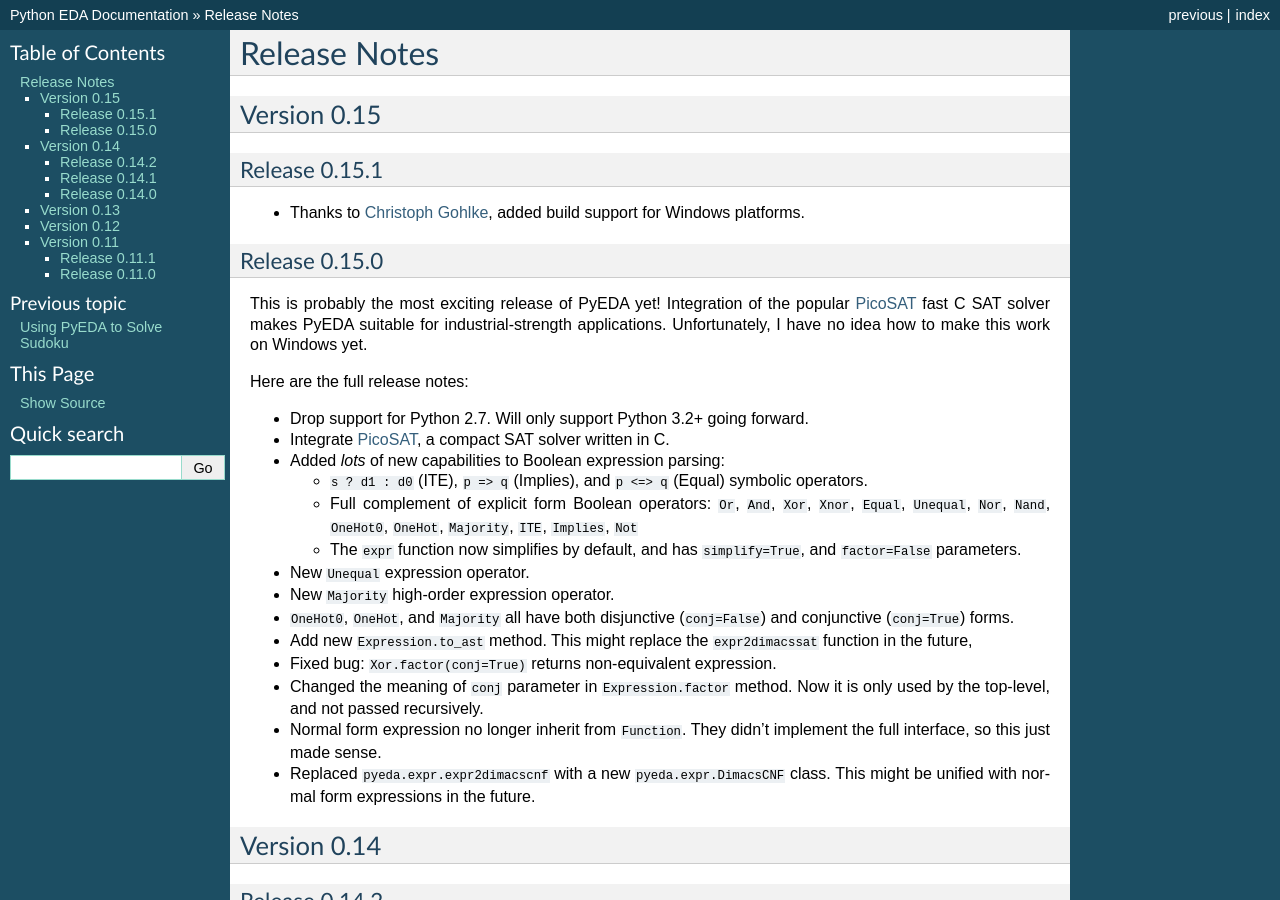
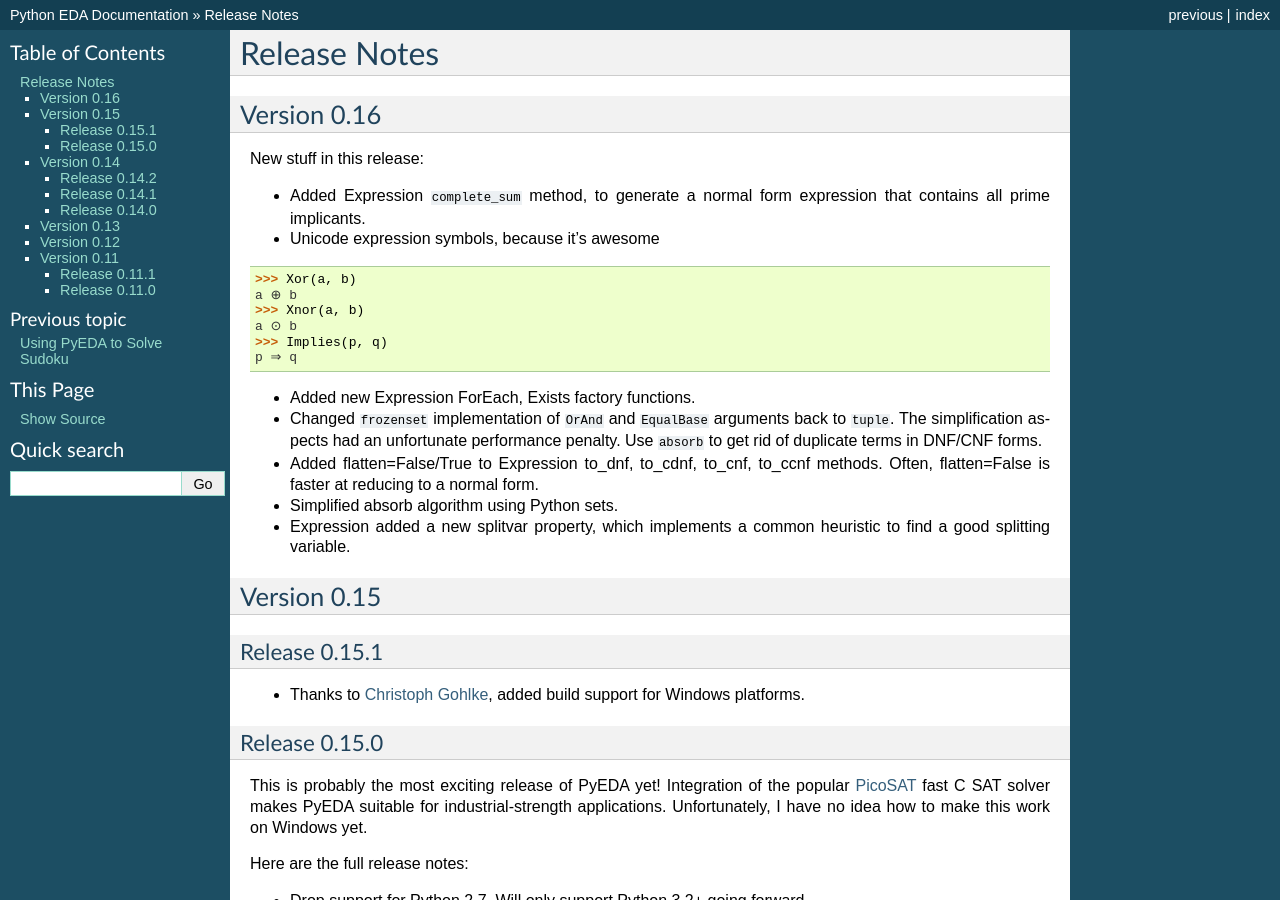
Before and after one commit to cjdrake/pyeda, a Sphinx documentation site: the page built from doc/source/relnotes.rst, in a window 1280 px wide and 900 px high. Built offline with Sphinx 7.4.7, drawn with Linux system fonts in a browser that asks for light colours.

Commit message:
Add version 0.16 release notes

```diff
--- a/doc/source/relnotes.rst
+++ b/doc/source/relnotes.rst
@@ -3,6 +3,35 @@
 *****************
   Release Notes
 *****************
+
+Version 0.16
+============
+
+New stuff in this release:
+
+* Added Expression ``complete_sum`` method,
+  to generate a normal form expression that contains all prime implicants.
+* Unicode expression symbols, because it's awesome
+
+::
+
+   >>> Xor(a, b)
+   a ⊕ b
+   >>> Xnor(a, b)
+   a ⊙ b
+   >>> Implies(p, q)
+   p ⇒ q
+
+* Added new Expression ForEach, Exists factory functions.
+* Changed ``frozenset`` implementation of ``OrAnd`` and ``EqualBase`` arguments
+  back to ``tuple``.
+  The simplification aspects had an unfortunate performance penalty.
+  Use ``absorb`` to get rid of duplicate terms in DNF/CNF forms.
+* Added flatten=False/True to Expression to_dnf, to_cdnf, to_cnf, to_ccnf methods.
+  Often, flatten=False is faster at reducing to a normal form.
+* Simplified absorb algorithm using Python sets.
+* Expression added a new splitvar property,
+  which implements a common heuristic to find a good splitting variable.
 
 Version 0.15
 ============
```
